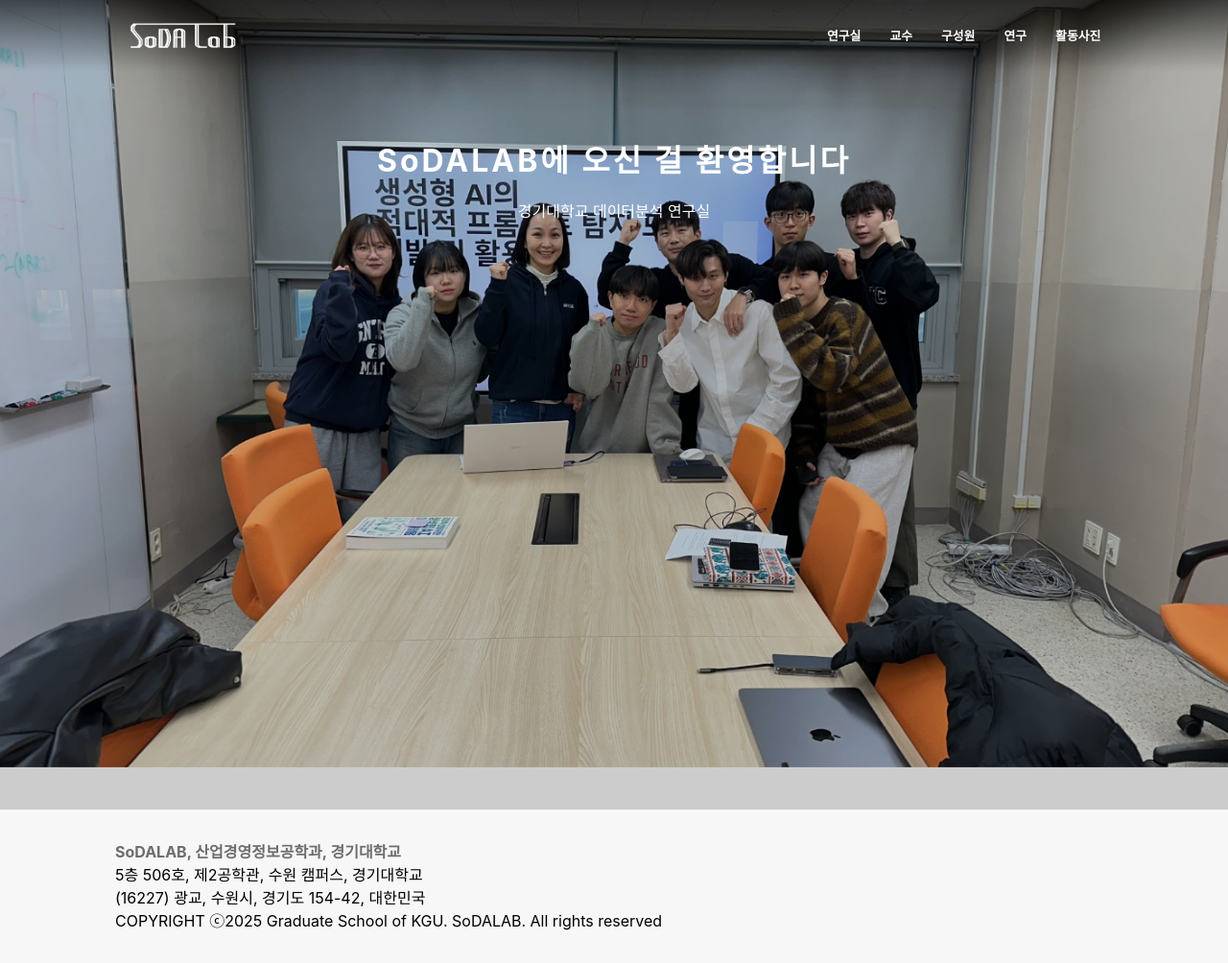
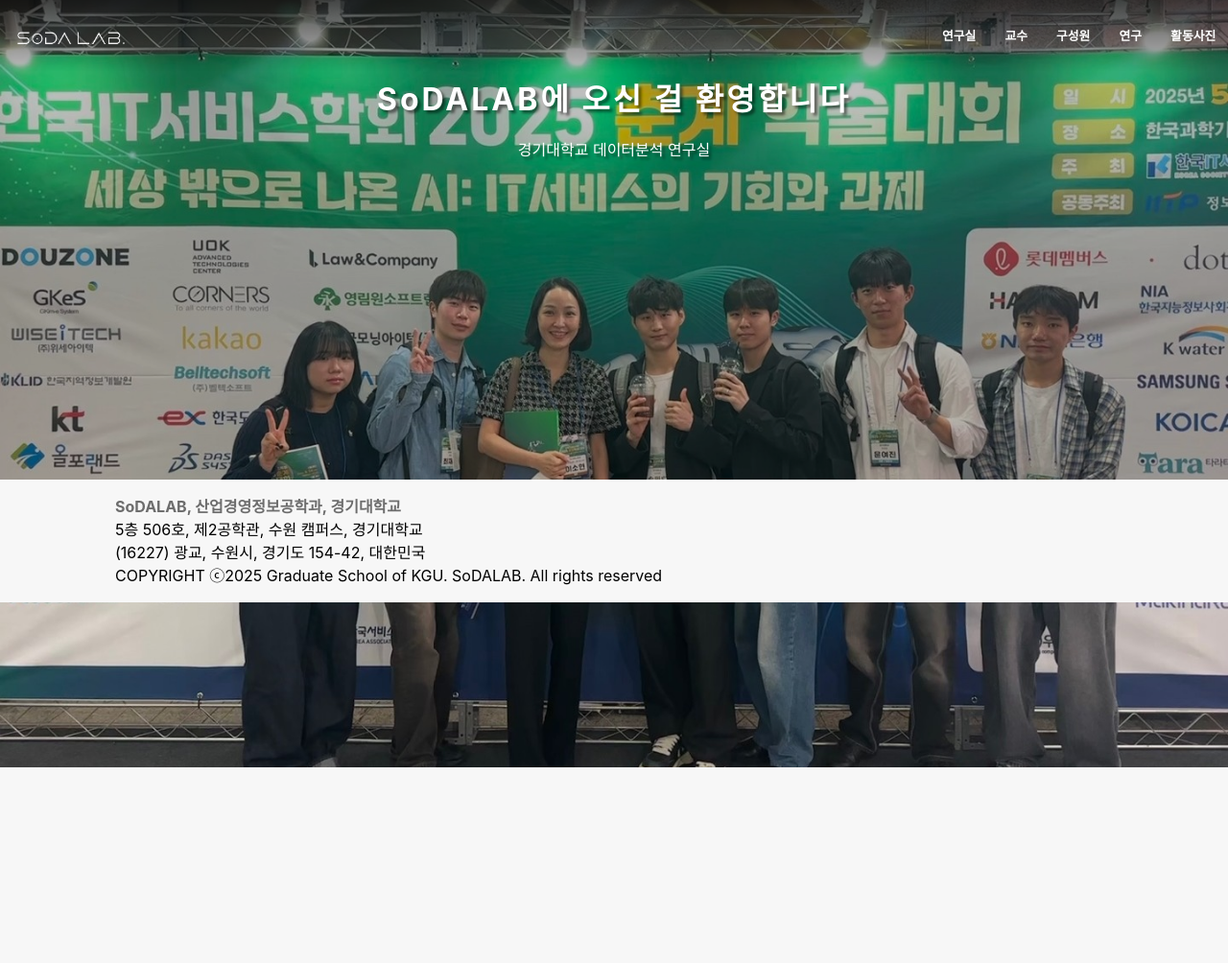
Before and after one commit to pot1223/SoDALAB_site, a Flask app: page /soda/ in a window 1280 px wide. Shown: the whole page at 96% size. After the commit the page ends 800 px from the top, so only its background shows below. Run offline with Flask 3, Linux system fonts and the light colour scheme; data that the repository does not hold is empty; parts of the project's set-up code (start-up, migrations or seed data) failed here and were passed over; some web fonts are replaced.

Commit message:
commit_2

```diff
--- a/apps/soda/static/home.css
+++ b/apps/soda/static/home.css
@@ -26,7 +26,7 @@
 
 
 .banner-bg2 {
-    background: rgba(0, 0, 0, 0.2);
+    background: rgba(0, 0, 0, 0.25);
 }
 
 #header {
@@ -43,8 +43,6 @@
 }
 
 #header .inner {
-    max-width: 65em;
-    width: calc(100% - 4em);
     margin: 0 auto;
     position: relative;
 }
@@ -130,22 +128,22 @@
 
 #banner {
     color: #ffffff;
-    padding: 9em 0 0 0;
+    padding: 5em 0 0 0;
     text-align: center;
     position: relative;
 }
 
 #banner .banner-pad {
-    padding: 0 0 35em 0;
+    padding: 0 0 15em 0;
 }
 
 #banner .inner {
     max-width: 65em;
-    width: calc(100% - 6em);
     margin: 0 auto;
     position: relative;
     z-index: 10000;
     line-height: 1.5;
+
 }
 
 #banner h1 {
@@ -159,7 +157,7 @@
 #footer {
     background-color: #000000;
     color: #000000;
-    padding: 2em 0 2em 0;
+    padding: 1em 0 1em 0;
     background: #f7f7f7;
 }
 
@@ -197,13 +195,13 @@
 
 .card-wrapper{
   overflow: hidden;
-  margin:0 60px 20px;
+  margin:0 60px 60px;
 }
 
 
 .card-list .card-item{
   list-style:none;
-  height:300px;
+  height:250px;
 }
 
 .card-list .card-item{
@@ -341,5 +339,5 @@
   width:auto;
   line-height: 2em;
   padding:0;
-  margin:0 0 0 8.85em;
+  margin:0 8em 0 8.4em;
 }
--- a/apps/soda/templates/soda/home.html
+++ b/apps/soda/templates/soda/home.html
@@ -45,9 +45,9 @@
 
     <div class="swiper background-swiper">
         <div class="swiper-wrapper">
+            <div class="swiper-slide" style="background-image: url('{{ url_for('soda.static', filename='images/photo.jpg') }}');"></div>
             <div class="swiper-slide" style="background-image: url('{{ url_for('soda.static', filename='images/landing_1.jpg') }}');"></div>
-            <div class="swiper-slide" style="background-image: url('{{ url_for('soda.static', filename='images/kguphoto.jpg') }}');"></div>
-            <div class="swiper-slide" style="background-image: url('{{ url_for('soda.static', filename='images/kyonggiEngineeringPlace.JPG') }}');"></div>
+            <div class="swiper-slide" style="background-image: url('{{ url_for('soda.static', filename='images/icicic.jpg') }}');"></div>
         </div>
     </div>
 
@@ -56,7 +56,7 @@
             <header id="header">
                 <div class="inner header_inner">
                     <a href="." class="logo">
-                        <img class="logo-image" src="{{ url_for('soda.static', filename='images/soda_logo.png') }}">
+                        <img class="logo-image" src="{{ url_for('soda.static', filename='images/sodalab_logo_black.png') }}">
                     </a>
                     <nav id="nav">
                         <a href="." class="current"> 연구실</a>
@@ -83,8 +83,8 @@
             <section id="banner">
                 <div class="banner-pad">
                     <div class="inner">
-                        <h1>SoDALAB에 오신 걸 환영합니다</h1>
-                        <span>경기대학교 데이터분석 연구실</span>
+                        <h1 style= "text-shadow: 3px 3px 3px rgba(0, 0, 0, 0.5);">SoDALAB에 오신 걸 환영합니다</h1>
+                        <span style= "text-shadow: 3px 3px 3px rgba(0, 0, 0, 0.5);">경기대학교 데이터분석 연구실</span>
                     </div>
                 </div>
             </section>
```
Also changed, not shown: apps/soda/static/images/home.jpg (deleted), apps/soda/static/images/icicic.jpg (added), apps/soda/static/images/kguphoto.jpg (deleted), apps/soda/static/images/landing.jpg (deleted), apps/soda/static/images/photo.jpg (added), apps/soda/static/images/semi_home.jpg (deleted), apps/soda/static/images/sodalab_logo_black.png (added).
